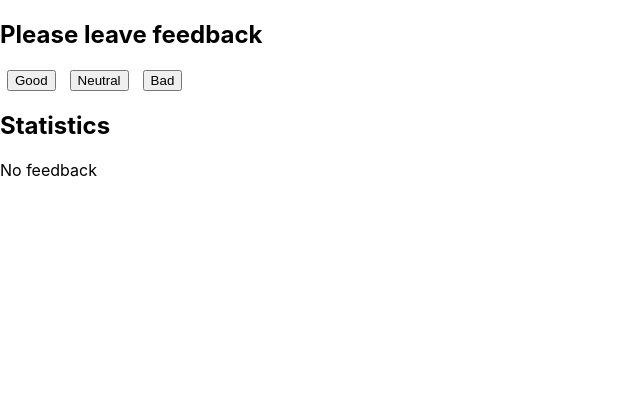
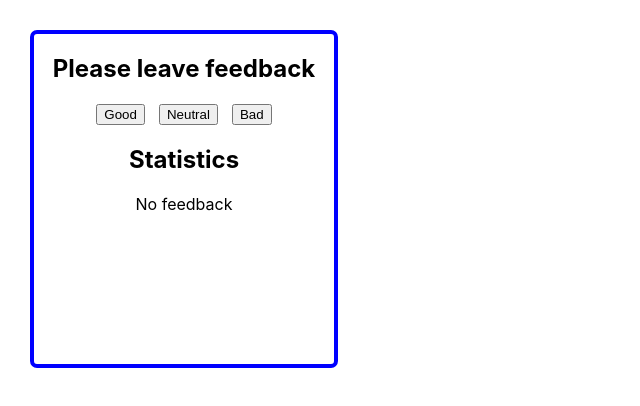
Before and after one commit to AndrewGumenchuk/goit-react-hw-02-feedback, a React (Create React App) app: page / in a window 1280 px wide. Shown: the top 406 px of the page, without its empty margins (0-640 px from the left). Built offline with nearby package versions, Linux system fonts and the light colour scheme.

Commit message:
Update App.css

```diff
--- a/src/App.css
+++ b/src/App.css
@@ -1,38 +1,9 @@
-.App {
+.container {
+  display: block;
   text-align: center;
+  width: 300px;
+  height: 330px;
+  margin: 30px;
+  border: 4px solid blue;
+  border-radius: 7px;
 }
-
-.App-logo {
-  height: 40vmin;
-  pointer-events: none;
-}
-
-@media (prefers-reduced-motion: no-preference) {
-  .App-logo {
-    animation: App-logo-spin infinite 20s linear;
-  }
-}
-
-.App-header {
-  background-color: #282c34;
-  min-height: 100vh;
-  display: flex;
-  flex-direction: column;
-  align-items: center;
-  justify-content: center;
-  font-size: calc(10px + 2vmin);
-  color: white;
-}
-
-.App-link {
-  color: #61dafb;
-}
-
-@keyframes App-logo-spin {
-  from {
-    transform: rotate(0deg);
-  }
-  to {
-    transform: rotate(360deg);
-  }
-}
```
